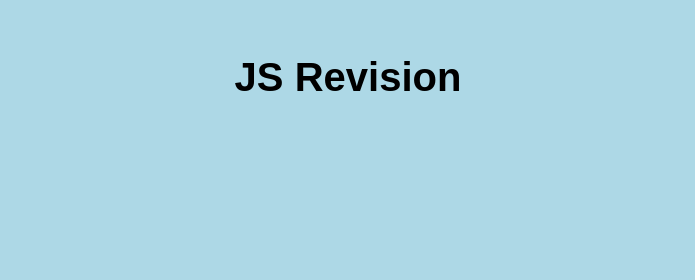
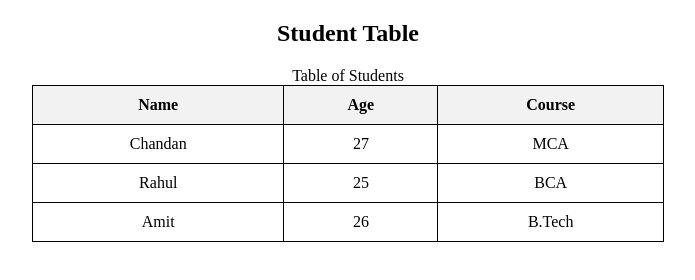
Before and after one commit to chandanyadav-10/Fullstack_development, a plain HTML site: page js_revision/index.html in a window 1280 px wide. Shown: the whole page, without its empty margins (292-987 px from the left). Drawn offline with Linux system fonts and the light colour scheme.

Commit message:
Element only navigation

```diff
--- a/js_revision/index.html
+++ b/js_revision/index.html
@@ -1,12 +1,57 @@
-<!DOCTYPE html>
+<!doctype html>
 <html lang="en">
-<head>
-    <meta charset="UTF-8">
-    <meta name="viewport" content="width=device-width, initial-scale=1.0">
+  <head>
+    <meta charset="UTF-8" />
+    <meta name="viewport" content="width=device-width, initial-scale=1.0" />
     <title>Document</title>
-</head>
-<body>
-   <h1>JS Revision</h1>
-   <script src="js_revision.js"></script>
-</body>
+    <style>
+      table {
+        width: 50%;
+        border-collapse: collapse;
+        margin: 20px auto;
+      }
+      th,
+      td {
+        border: 1px solid black;
+        padding: 10px;
+        text-align: center;
+      }
+      th {
+        background-color: #f2f2f2;
+      }
+    </style>
+  </head>
+  <body>
+    <h2 style="text-align: center">Student Table</h2>
+    <table>
+      <caption>
+        Table of Students
+      </caption>
+      <thead>
+        <tr>
+          <th>Name</th>
+          <th>Age</th>
+          <th>Course</th>
+        </tr>
+      </thead>
+      <tbody>
+        <tr>
+          <td>Chandan</td>
+          <td>27</td>
+          <td>MCA</td>
+        </tr>
+        <tr>
+          <td>Rahul</td>
+          <td>25</td>
+          <td>BCA</td>
+        </tr>
+        <tr>
+          <td>Amit</td>
+          <td>26</td>
+          <td>B.Tech</td>
+        </tr>
+      </tbody>
+    </table>
+    <script src="js_revision.js"></script>
+  </body>
 </html>
--- a/js_revision/js_revision.js
+++ b/js_revision/js_revision.js
@@ -482,11 +482,59 @@
 
 /*********************************************DOM and BOM**********************************************/
 
-document.body.style.backgroundColor = "lightblue";
-document.body.style.fontSize = "20px";
-document.body.style.fontFamily = "Arial, sans-serif";
-document.body.style.textAlign = "center";
-document.body.style.padding = "20px";
+// document.body.style.backgroundColor = "lightblue";
+// document.body.style.fontSize = "20px";
+// document.body.style.fontFamily = "Arial, sans-serif";
+// document.body.style.textAlign = "center";
+// document.body.style.padding = "20px";
+
+// console.log(document.body.firstChild);
+// console.log(document.body.lastChild);
+// console.log(document.body.childNodes);
+
+// let arr = Array.from(document.body.childNodes);
+// console.log(arr);
+
+// let firstChild = document.body.firstChild;
+// console.log(firstChild)
+// console.log(typeof firstChild);
+// console.log(document.body.childNodes[0]);
+
+// console.log(document.body.lastChild);
+// console.log(document.body.childNodes[document.body.childNodes.length-1]);
+
+// console.log(document.body.hasChildNodes());
+
+// console.log(document.documentElement.parentNode);
+// console.log(document.documentElement.parentElement);
+
+// console.log(document.body.firstChild.nextSibling)
+
+// let a =  document.body;
+// console.log('First Child Node of body: ',  a.firstChild);
+// console.log('First Element Child Node of body: ',  a.firstElementChild);
+
+// let changeElemBackground = ()=>{
+//     a.firstElementChild.style.background = 'red'
+// }
+
+// changeElemBackground();
+
+let b = document.body.firstElementChild.nextElementSibling
+console.log(b)
+console.log(b.rows)
+console.log(b.caption)
+console.log(b.tHead.firstElementChild);
+console.log(b.tBodies);
+console.log(b.tBodies[0].rows)
+console.log(b.rows[1].cells)
+console.log(b.rows[0].rowIndex)
+console.log(b.rows[1].rowIndex)
+console.log(b.rows[1].sectionRowIndex);
+console.log(b.rows[0].cells[0].cellIndex)
+
+
+
 
 /*********************************************chapter 6 practice***********************************/
 
```
